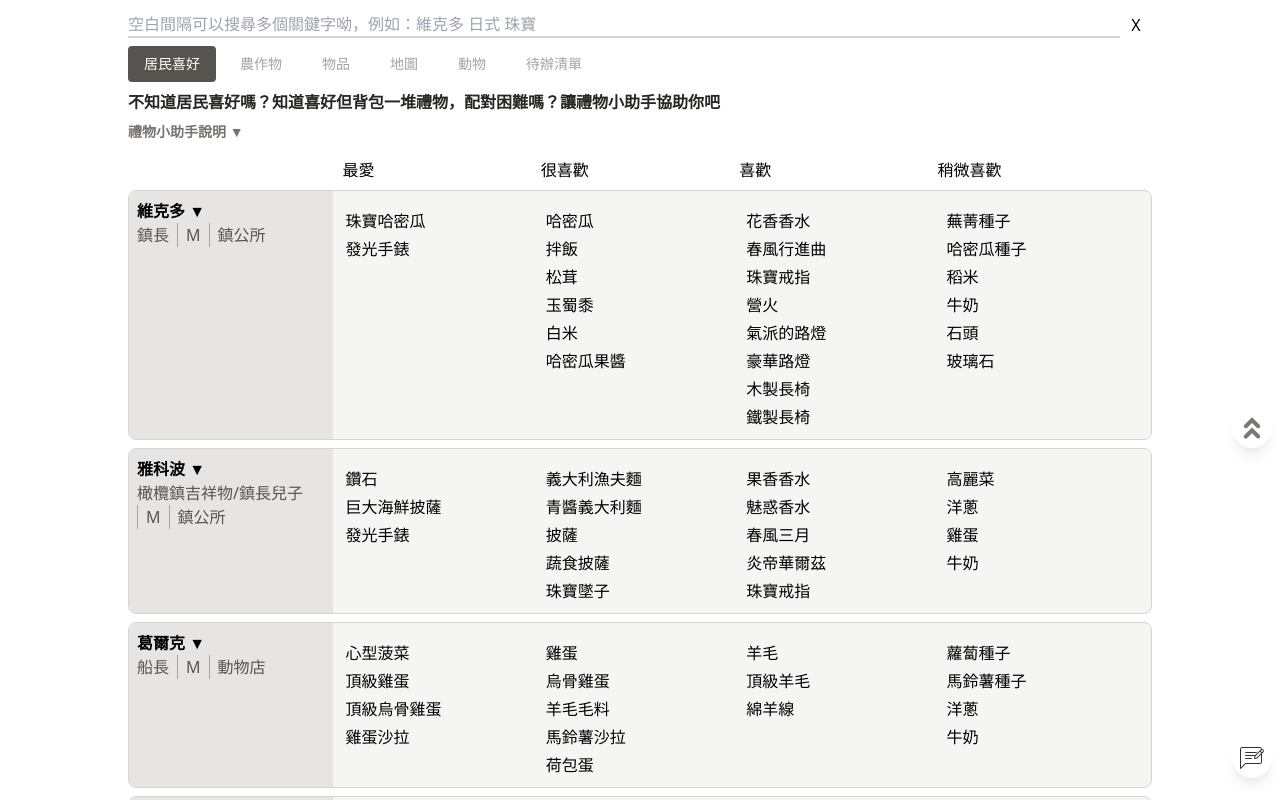
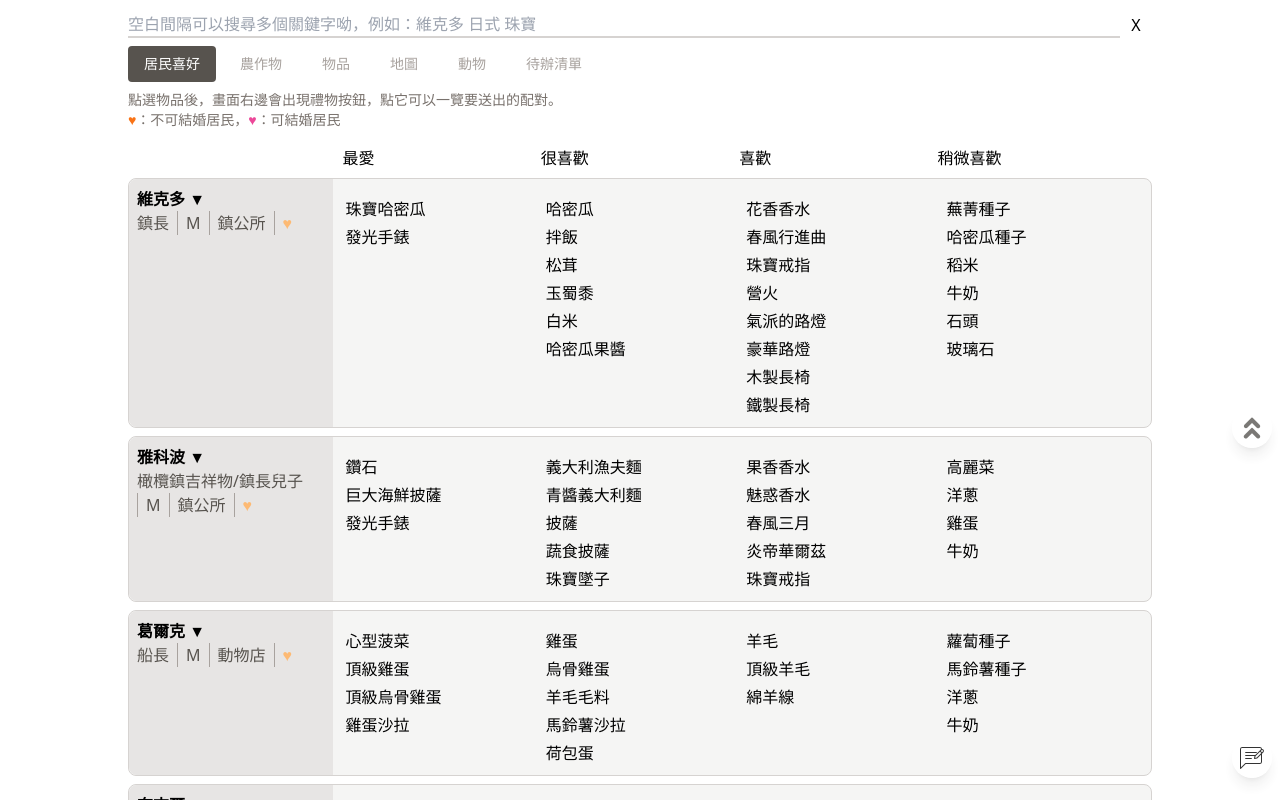
Before and after one commit to pig60214/harvest-moon, a React (Create React App) app: page /neighbor in a window 1280 px wide. Shown: the top 800 px of the page. Built offline with nearby package versions, Linux system fonts and the light colour scheme.

Commit message:
Adjust Page Description

```diff
--- a/src/App.js
+++ b/src/App.js
@@ -11,10 +11,10 @@ function PageDescription() {
   const [ showDescription, setShowDescription ] = useState();
   const descriptions = {
     '/neighbor': {
-      'title': '牧場物語橄欖鎮 | 居民喜好 | 禮物小助手：讓你準備禮物和送禮的過程不在耗腦！！',
-      'h1': '不知道居民喜好嗎？知道喜好但背包一堆禮物，配對困難嗎？讓禮物小助手協助你吧',
-      'h2': '禮物小助手說明',
-      'p': '這是一個為了不考驗自己記憶力而生的功能，上方可以搜尋居民名字、居民描述或想送出的物品，快速找到想要的配對。點選物品後，小助手會幫你記錄起來，接著可以點擊出現在右手邊的禮物按鈕一覽要送出的配對。🩶：可結婚的居民，🩷：要送禮物給這位可結婚的居民🧡：要送禮給這位不可結婚居民'
+      'title': '牧場物語橄欖鎮 | 居民喜好 | 讓你送禮不再耗腦',
+      // 'h1': '不知道居民喜好嗎？知道喜好但背包一堆禮物，配對困難嗎？讓禮物小助手協助你吧',
+      // 'h2': '禮物小助手說明',
+      // 'p': '這是一個為了不考驗自己記憶力而生的功能，上方可以搜尋居民名字、居民描述或想送出的物品，快速找到想要的配對。點選物品後，小助手會幫你記錄起來，接著可以點擊出現在右手邊的禮物按鈕一覽要送出的配對。🩶：可結婚的居民，🩷：要送禮物給這位可結婚的居民🧡：要送禮給這位不可結婚居民'
     },
     '/crop': {
       'h1': '不知道農作物對應的季節嗎？煮飯時需要太多農作物很混亂嗎？試試看背包小助手吧',
--- a/src/views/Neighbors.js
+++ b/src/views/Neighbors.js
@@ -6,6 +6,11 @@ import { setupGAEventTracker } from 'GA';
 
 export default function Neighbors () {
   const gaEventTracker = setupGAEventTracker('居民喜好');
+  const notForMarriage = <span className='text-orange-300'>♥</span>
+  const forMarriage = <span className='text-pink-300'>♥</span>
+  const notForMarriageWithGift = <span className='text-orange-500'>♥</span>
+  const forMarriageWithGift = <span className='text-pink-500'>♥</span>
+
   const searchInput = useSelector((state) => state.searchInput.value);
   const showGiftList = useSelector((state) => state.showGiftList.value);
   const toGives = useSelector((state) => state.toGives);
@@ -41,8 +46,8 @@ export default function Neighbors () {
     }
 
     const heartEmoji = toGives.find(toGive => toGive.neighborhood === neighbor.name)
-                      ? neighbor.isMarriageCandidate ? '🩷' : '🧡'
-                      : neighbor.isMarriageCandidate ? '🩶' : '';
+                      ? neighbor.isMarriageCandidate ? forMarriageWithGift : notForMarriageWithGift
+                      : neighbor.isMarriageCandidate ? forMarriage : notForMarriage;
 
     const toggleProfile = () => {
       const next = {...showProfile};
@@ -95,6 +100,10 @@ export default function Neighbors () {
   });
   return (
     <>
+      <article>
+        <p>點選物品後，畫面右邊會出現禮物按鈕，點它可以一覽要送出的配對。</p>
+        <p>{notForMarriageWithGift}：不可結婚居民，{forMarriageWithGift}：可結婚居民</p>
+      </article>
       <div className='hidden md:flex px-4 pt-2'>
         <div className='w-1/5'></div>
         <div className='w-1/5'>最愛</div>
```
